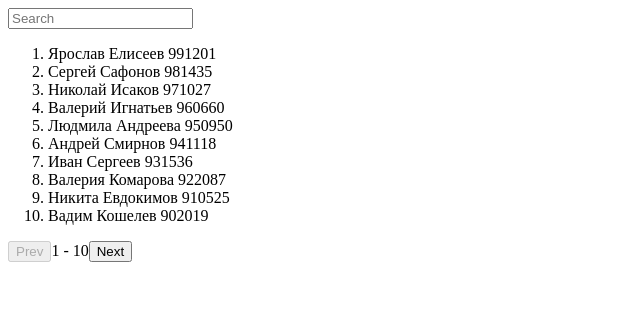
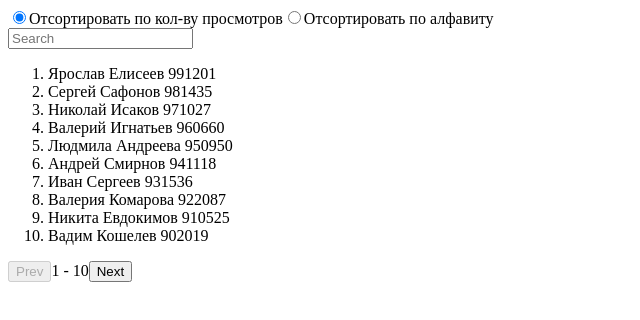
Before and after one commit to wrimer/IO-test-task, a React (Create React App) app: page / in a window 1280 px wide. Shown: the top 320 px of the page, without its empty margins (0-640 px from the left). Built offline with nearby package versions, Linux system fonts and the light colour scheme.

Commit message:
sort demo

```diff
--- a/src/components/Authors.jsx
+++ b/src/components/Authors.jsx
@@ -1,8 +1,10 @@
 import React from 'react';
 import Author from './Author'
-import Search from './Search'
+import Filter from './Filter'
 import PageNavigation from './PageNavigation'
 import data from '../data/data'
+import {SORT_BY_NAME, SORT_BY_VIEWS} from '../data/constants'
+
 
 export default class Authors extends React.Component {
   constructor(props) {
@@ -11,12 +13,12 @@ export default class Authors extends React.Component {
     this.state = {
       authors: [],
       searchQuery: "",
-      page: 1
+      page: 1,
+      sortBy: SORT_BY_VIEWS
     }
   }
 
-  handleSearch = (e) => {
-    const searchQuery = e.target.value;
+  handleSearch = ({target: {value: searchQuery}}) => {
     const searchedAuthors = this.initialAuthors.filter((item) => {
       return item.name.toLowerCase().includes(searchQuery.toLowerCase());
     });
@@ -27,16 +29,44 @@ export default class Authors extends React.Component {
     });
   };
 
+  handleSort = ({target: {name: value}}) => {
+    let authors = this.state.authors;
+    switch (value) {
+      case SORT_BY_VIEWS:
+        this.initialAuthors = this.initialAuthors.sort(this.sortByViews);
+        authors = authors.sort(this.sortByViews);
+        break;
+      case SORT_BY_NAME:
+        this.initialAuthors = this.initialAuthors.sort(this.sortByNames);
+        authors = authors.sort(this.sortByNames);
+        break;
+      default:
+        break;
+    }
+    this.setState({
+      authors,
+      sortBy: value
+    });
+  };
+
   setPage = (page) => {
     this.setState({
       page
     });
   };
 
+  sortByViews = (a, b) => {
+    return b.pageviews - a.pageviews;
+  };
+
+  sortByNames = (a, b) => {
+    if (a.name < b.name) return -1;
+    if (a.name > b.name) return 1;
+    return 0;
+  };
+
   componentDidMount() {
-    let authors = data.sort((a, b) => {
-      return a - b;
-    });
+    let authors = data.sort(this.sortByViews);
     for (let i = 0; i < 3; i++) {
       authors[i].topPlace = i + 1;
     }
@@ -50,12 +80,14 @@ export default class Authors extends React.Component {
 
 
   render() {
-    const {authors, page, searchQuery} = this.state;
-    const arrayIndex = (page - 1) * 10
+    const {authors, page, searchQuery, sortBy} = this.state;
+    const arrayIndex = (page - 1) * 10;
     return (
       <div>
-        <Search
+        <Filter
+          sortBy={sortBy}
           handleSearch={this.handleSearch}
+          handleSort={this.handleSort}
           searchQuery={searchQuery}/>
         <ol>
           {authors.slice(arrayIndex, arrayIndex + 10).map((item) => {
--- /dev/null
+++ b/src/components/Filter.jsx
@@ -0,0 +1,32 @@
+import React from 'react';
+import {SORT_BY_NAME, SORT_BY_VIEWS} from '../data/constants'
+
+const Filter = ({handleSearch, handleSort, searchQuery, sortBy}) => (
+  <form>
+    <div>
+      <label>
+        <input
+          type="radio"
+          name={SORT_BY_VIEWS}
+          checked={sortBy === SORT_BY_VIEWS}
+          onChange={handleSort}/>
+        Отсортировать по кол-ву просмотров
+      </label>
+      <label>
+        <input
+          type="radio"
+          name={SORT_BY_NAME}
+          checked={sortBy === SORT_BY_NAME}
+          onChange={handleSort}/>
+        Отсортировать по алфавиту
+      </label>
+    </div>
+    <input
+      type="text"
+      placeholder="Search"
+      value={searchQuery}
+      onChange={handleSearch}/>
+  </form>
+);
+
+export default Filter;
--- a/src/components/Search.jsx
+++ /dev/null
@@ -1,13 +0,0 @@
-import React from 'react';
-
-const Search = ({handleSearch, searchQuery}) => (
-  <form>
-    <input
-      type="text"
-      placeholder="Search"
-      value={searchQuery}
-      onChange={(e) => handleSearch(e)}/>
-  </form>
-);
-
-export default Search;
```
